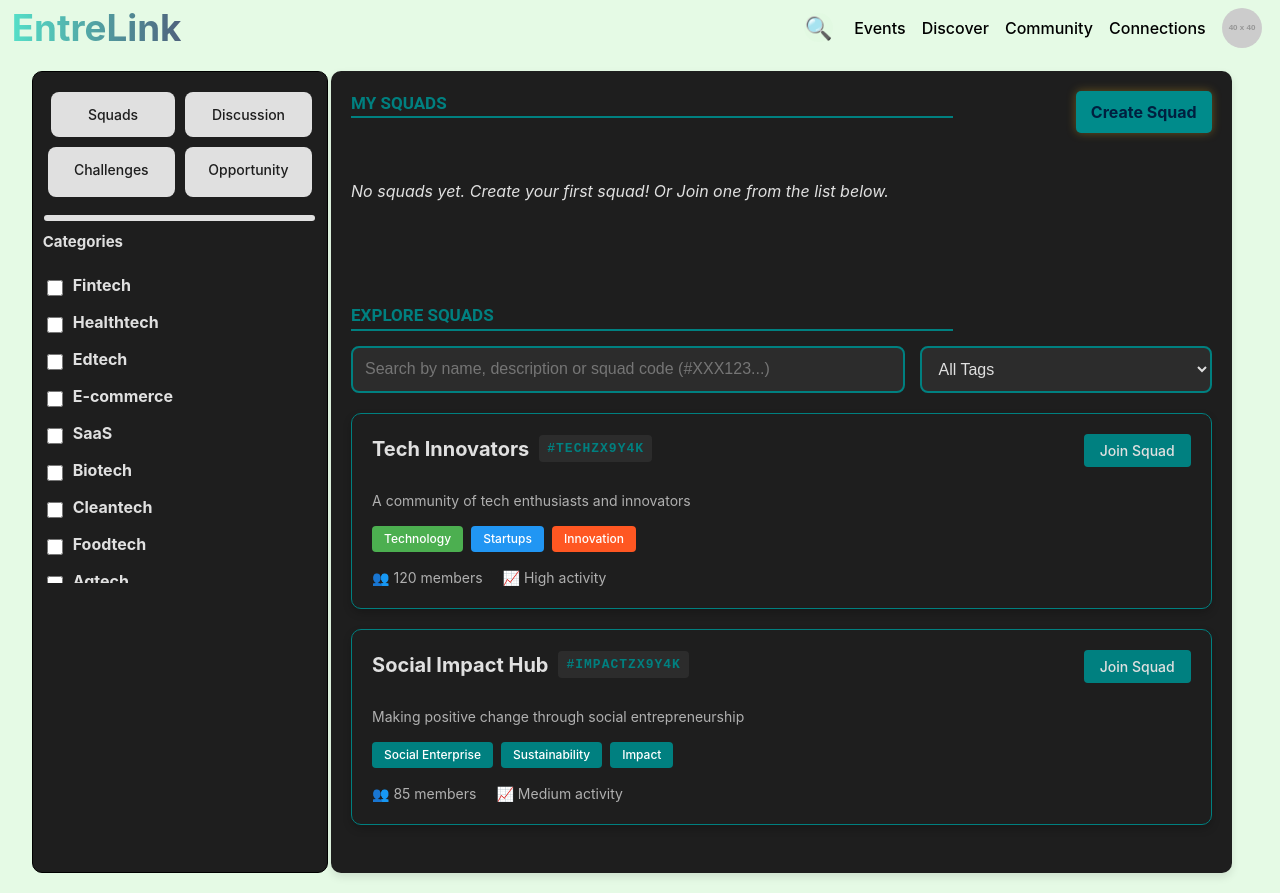
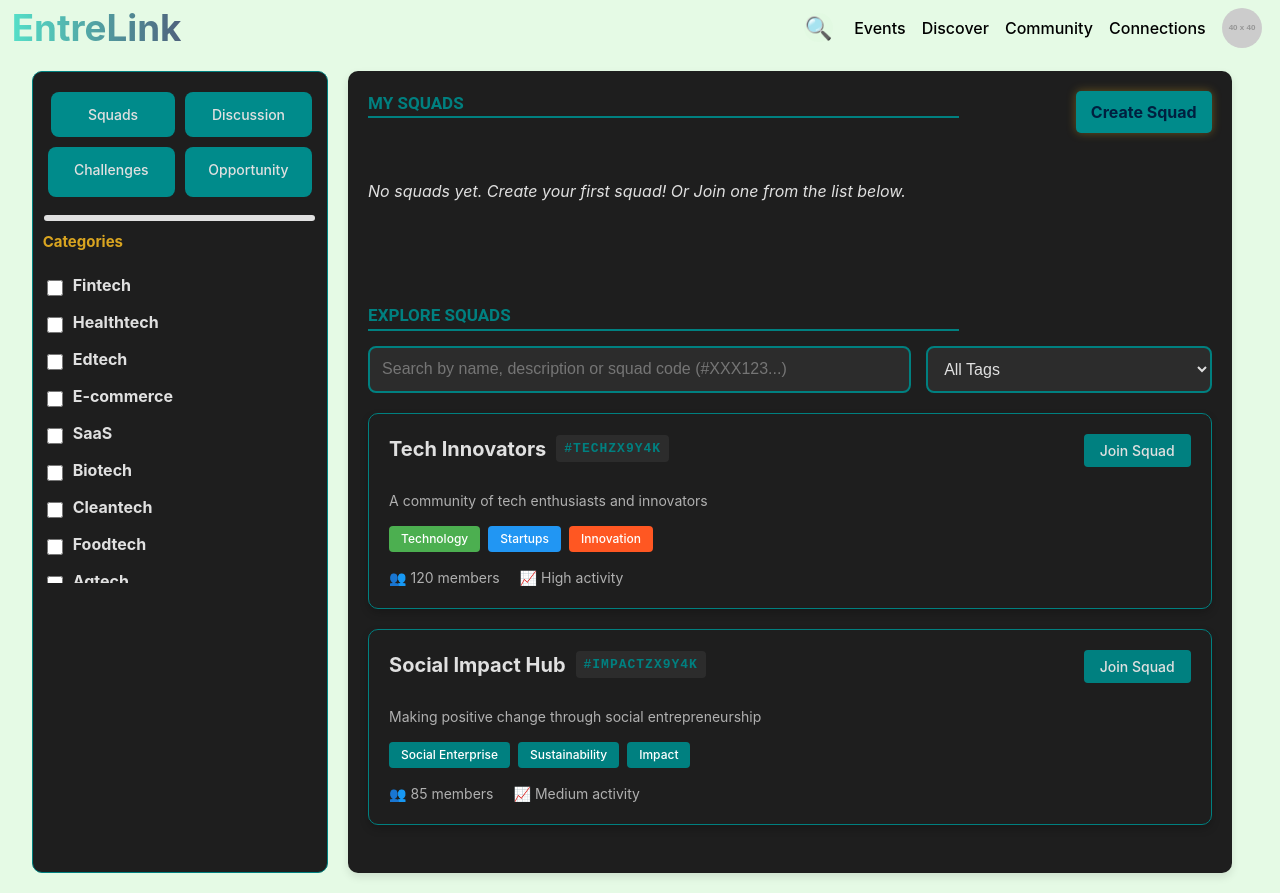
Before and after one commit to AnasFaaiz/EntreLink, a React (Vite) app in the folder client/: page /EntreLink/Community in a window 1280 px wide. Built offline with nearby package versions, Linux system fonts and the light colour scheme.

Commit message:
updated community pages

```diff
--- a/client/src/components/Community/Category.jsx
+++ b/client/src/components/Community/Category.jsx
@@ -2,9 +2,11 @@ import React from 'react';
 import { Link } from 'react-router-dom';
 import { startupFields } from '../Events/CategoryBox';
 import { useState } from 'react';
+import colorPalette from '../colorPalette';
 
 const Category = () => {
   const [selectedFields, setSelectedFields] = useState({});
+  const [hoveredButton, setHoveredButton] = useState(null);
 
   const handleCheckboxChange = (field) => {
     setSelectedFields(prev => ({
@@ -16,10 +18,43 @@ const Category = () => {
   return (
     <div className="container" style={styles.cont}>
       <div className="menu" style={styles.menu}>
-        <Link to="/EntreLink/Community" style={{...styles.button, marginTop: '5px', marginLeft: '3.5px'}}>Squads</Link>
-        <Link to="/EntreLink/Discussion" style={{...styles.button, marginTop: '5px'}}>Discussion</Link>
-        <Link to="/EntreLink/Challenges" style={styles.button}>Challenges</Link>
-        <Link to="/EntreLink/Opportunity" style={styles.button}>Opportunity</Link>
+        <Link to="/EntreLink/Community"
+          style={{...styles.button, marginTop: '5px',
+                marginLeft: '3.5px',
+                backgroundColor: hoveredButton === 'squads' ? colorPalette.accent.gold : colorPalette.accent.teal
+                }}
+                onMouseEnter={() => setHoveredButton('squads')}
+                onMouseLeave={() => setHoveredButton(null)}
+              >
+                  Squads
+        </Link>
+        <Link to="/EntreLink/Discussion"
+          style={{...styles.button,
+             marginTop: '5px',
+             backgroundColor: hoveredButton === 'discussion' ? colorPalette.accent.gold : colorPalette.accent.teal
+             }}
+             onMouseEnter={() => setHoveredButton('discussion')}
+              onMouseLeave={() => setHoveredButton(null)}
+             > Discussion
+        </Link>
+        <Link to="/EntreLink/Challenges"
+          style={{...styles.button,
+              backgroundColor: hoveredButton === 'challenges' ? colorPalette.accent.gold : colorPalette.accent.teal
+            }}
+            onMouseEnter={() => setHoveredButton('challenges')}
+            onMouseLeave={() => setHoveredButton(null)}
+            >
+              Challenges
+        </Link>
+        <Link to="/EntreLink/Opportunity"
+          style={{...styles.button,
+            backgroundColor: hoveredButton === 'opportunity' ? colorPalette.accent.gold : colorPalette.accent.teal
+          }}
+          onMouseEnter={() => setHoveredButton('opportunity')}
+          onMouseLeave={() => setHoveredButton(null)}
+          >
+            Opportunity
+        </Link>
       </div>
 
       <hr style={{...styles.hr,border: '3px solid #E0E0E0'}} />
@@ -53,8 +88,8 @@ const Category = () => {
 const styles = {
  cont: {
     width: "23vw",
-    border: "1px solid black",
-    backgroundColor: "#1E1E1E",
+    border: `1px solid ${colorPalette.primary.main}`,
+    backgroundColor: colorPalette.background.main,
     borderRadius: "10px",
  },
  menu: {
@@ -63,36 +98,37 @@ const styles = {
   gridTemplateRows: "repeat(2, 1fr)",
   gap: "10px",
   padding: "15px",
-  backgroundColor: "#1E1E1E",
+  backgroundColor: colorPalette.background.main,
   borderRadius: "inherit",
 },
 button: {
   padding: '12px',
   fontSize: '14px',
   cursor: 'pointer',
-  backgroundColor: '#E0E0E0',
+  backgroundColor: colorPalette.accent.teal,
   border: 'none',
   borderRadius: '8px',
   textAlign: 'center',
   textDecoration: 'none',
-  color: '#1E1E1E',
-  transition: 'transform 0.2s ease',
+  color: colorPalette.text.light,
+  transition: 'background-color 0.3s ease',
   '&:hover': {
     transform: 'scale(1.05)',
-    backgroundColor: '#CCCCCC',
+    backgroundColor: colorPalette.accent.gold,
+    boxShadow: `0px 0px 10px ${colorPalette.utility.highlight}`,
   }
 },
  hr: {
     width: "90%",
     margin: "3px auto",
-    border: "1px solid #E0E0E0",
+    border: `1px solid ${colorPalette.primary.main}`,
     borderRadius: "50px",
  },
  catTitle: {
   fontSize: "15px",
   position: "relative",
   margin: "10px",
-  color: "#E0E0E0",
+  color: colorPalette.accent.gold,
 
  },
  verticalLine: {
@@ -100,8 +136,8 @@ button: {
   top: "12%",
   left: "14%",
   height: "11%",
-  backgroundColor: "#E0E0E0",
-  border: "0.2px solid #E0E0E0",
+  backgroundColor: colorPalette.primary.main,
+  border: `0.2px solid ${colorPalette.primary.main}`,
 },
 
 
@@ -122,21 +158,22 @@ categoryList: {
 categoryItem: {
   display: 'flex',
   alignItems: 'center',
-  color: '#E0E0E0',
+  color: colorPalette.text.light,
   borderRadius: '6px',
   fontSize: '13px',
   cursor: 'pointer',
   transition: 'all 0.2s ease',
   '&:hover': {
-    backgroundColor: '#444444',
+    backgroundColor: colorPalette.background.dark,
     transform: 'translateY(-2px)',
+    boxShadow: `0px 0px 8px ${colorPalette.utility.shadow}`,
   }
 },
 
 checkbox: {
   marginRight: '10px',
   cursor: 'pointer',
-  accentColor: '#E0E0E0',
+  accentColor: colorPalette.accent.teal,
   width: '16px',
   height: '16px'
 },
@@ -144,7 +181,8 @@ checkbox: {
 categoryLabel: {
   cursor: 'pointer',
   flex: 1,
-  userSelect: 'none'
+  userSelect: 'none',
+  color: colorPalette.text.light,
 }
 
 };
--- a/client/src/components/Community/Community-Main.jsx
+++ b/client/src/components/Community/Community-Main.jsx
@@ -101,6 +101,7 @@ const generateUniqueCode = (name) => {
       padding: "20px",
       marginTop: "4%",
       margin: "5",
+      gap: "20px",
     },
     leftColumn: {
       flex: "0.8",
--- a/client/src/components/Community/Opportunity.jsx
+++ b/client/src/components/Community/Opportunity.jsx
@@ -30,12 +30,12 @@ const styles = {
   mainContent: {
     display: "flex",
     // flexDirection: "column",
-    alignItems: "center",
+    alignItems: "flex-start",
     position: "relative",
     minHeight: "calc(100vh - 65px)",
     marginTop: "65px",
     padding: "20px",
-    gap: '10px',
+    gap: '20px',
   },
   Leftside: {
     display: "flex",
--- a/client/src/components/Connections/Connections-Main.jsx
+++ b/client/src/components/Connections/Connections-Main.jsx
@@ -1,6 +1,7 @@
 import React, { useState } from 'react';
 import Navbar from '../Navbar';
 import PersonCard from './PersonCard';
+import colorPalette from '../colorPalette';
 
 const Connections = () => {
   const [isFilterButtonHovered, setIsFilterButtonHovered] = useState(false);
@@ -80,7 +81,7 @@ const styles = {
     padding: '20px',
     marginTop: '6%',
     width: '100vw',
-    backgroundColor: '#rgb(10, 160, 151)',
+    backgroundColor: colorPalette.background.dark,
   },
   searchSection: {
     display: 'flex',
@@ -91,7 +92,7 @@ const styles = {
     flex: 1,
     padding: '12px 20px',
     borderRadius: '8px',
-    border: '1px solid #268217',
+    border: `1px solid ${colorPalette.accent.green}`,
     fontSize: '16px',
     marginRight: '15px',
     backgroundColor: 'white',
@@ -99,21 +100,21 @@ const styles = {
   filterButton: {
     padding: '12px 20px',
     borderRadius: '8px',
-    backgroundColor: '#008B8B',
-    color: '#0D1117',
+    backgroundColor: colorPalette.accent.teal,
+    color: colorPalette.text.dark,
     border: 'none',
     cursor: 'pointer',
-    boxShadow: "0px 0px 10px rgba(218, 165, 32, 0.4)",
+    boxShadow: `0px 0px 10px ${colorPalette.utility.highlight}`,
   },
   filterButtonHover: {
-    backgroundColor: '#DAA520',
-    color: "#121829",
-    boxShadow: "0px 0px 16px rgba(218, 165, 32, 0.8)",
+    backgroundColor: colorPalette.accent.gold,
+    color: colorPalette.text.dark,
+    boxShadow: `0px 0px 16px ${colorPalette.utility.highlight}`,
   },
   section: {
-    backgroundColor: 'rgb(1, 61, 42)',
+    backgroundColor: colorPalette.background.section,
     borderRadius: '12px',
-    boxShadow: '0 4px 12px rgba(0, 0, 0, 0.1)',
+    boxShadow: `0 4px 12px ${colorPalette.utility.shadow}`,
     padding: '25px',
     marginBottom: '15px',
   },
@@ -126,11 +127,11 @@ const styles = {
   sectionTitle: {
     fontSize: '22px',
     fontWeight: 'bold',
-    color: '#DAA520',
+    color: colorPalette.accent.gold,
     margin: 0,
   },
   seeAllLink: {
-    color: '#008080',
+    color: colorPalette.primary.main,
     textDecoration: 'none',
     fontWeight: '600',
   },
--- a/client/src/components/Events/CategoryBox.jsx
+++ b/client/src/components/Events/CategoryBox.jsx
@@ -1,4 +1,5 @@
 import React, { useState } from 'react';
+import colorPalette from '../colorPalette';
 
 export const startupFields = [
   "Fintech", "Healthtech", "Edtech", "E-commerce", "SaaS", "Biotech",
@@ -103,9 +104,9 @@ const CategoryBox = () => {
 const styles = {
   categoryBox: {
     padding: "15px",
-    backgroundColor: "#0aa097",
+    backgroundColor: colorPalette.primary.light,
     borderRadius: "10px",
-    boxShadow: "0 4px 8px rgba(0, 0, 0, 0.1)",
+    boxShadow: `0 4px 8px ${colorPalette.utility.shadow}`,
     width: "250px",
     margin: "auto 10px 20px",
     textAlign: "center",
@@ -124,7 +125,7 @@ const styles = {
     display: "flex",
     justifyContent: "space-between",
     alignItems: "center",
-    color: "#E0E0E0",
+    color: colorPalette.text.light,
   },
   section: {
     // marginBottom: "20px"
@@ -135,7 +136,7 @@ const styles = {
     margin: "0",
     textAlign: "left",
     width: "100%",
-    color: "#004F4F",
+    color: colorPalette.primary.dark,
   },
   listItem: {
     fontSize: "16px",
@@ -146,6 +147,7 @@ const styles = {
   checkbox: {
     marginRight: "10px",
     width: "20%",
+    accentColor: colorPalette.primary.main,
   },
   label: {
     width: "100%",
@@ -155,20 +157,23 @@ const styles = {
     border: "none",
     fontSize: "20px",
     cursor: "pointer",
-    color: "white",
+    color: colorPalette.text.light,
     padding: "5px",
   },
   hr: {
     height: "1px",
     color: "black",
-    backgroundImage: "linear-gradient(90deg, rgba(255, 0, 0, 0), rgba(255, 0, 0, 1) 50%, rgba(255, 0, 0, 0) 100%)",
+    backgroundImage: `linear-gradient(90deg,
+      ${colorPalette.utility.overlay},
+      ${colorPalette.primary.main} 50%,
+      ${colorPalette.utility.overlay} 100%)`,
     border: "none",
  },
  iconButton: {
   marginLeft: "30px",
   padding: "2px 5px",
   fontSize: "20px",
-  backgroundColor: "black",
+  backgroundColor: colorPalette.background.dark,
 },
 };
 
--- a/client/src/components/Events/Eventcard.jsx
+++ b/client/src/components/Events/Eventcard.jsx
@@ -1,5 +1,5 @@
 import React, { useState, useEffect } from "react";
-
+import colorPalette from "../colorPalette";
 // filepath: /d:/00-Projects/EntreLink-1/client/src/components/Events/Eventcard.jsx
 const Eventcard = () => {
   const [timeRemaining, setTimeRemaining] = useState({ days: 0, hours: 0 });
@@ -61,9 +61,9 @@ const styles = {
     width: "95%",
     margin: "5px",
     marginBottom: "10px",
-    border: "1px solid black",
+    border: colorPalette.background.dark,
     borderRadius: "10px",
-    backgroundColor: "#F2F2F2",
+    backgroundColor: colorPalette.background.main,
     display: "fixed",
     position: "relative",
     // left: "24%",
@@ -72,9 +72,9 @@ const styles = {
   card: {
     display: "flex",
     width: "100%",
-    border: "1px solid black",
+    border: `1px solid ${colorPalette.text.dark}`,
     borderRadius: "10px",
-    backgroundColor: "#020149",
+    backgroundColor: colorPalette.background.section,
     overflow: "hidden",
     padding: '15px',
   },
@@ -98,7 +98,7 @@ const styles = {
     fontWeight: "bold",
     margin: "0",
     width: "100%",
-    color: "#E0E0E0",
+    color: colorPalette.text.light,
   },
   descriptionAndCountdown: {
     display: "flex",
@@ -111,7 +111,7 @@ const styles = {
     fontSize: "16px",
     flex: "1",
     width: "35vw",
-    color: "grey",
+    color: colorPalette.text.muted,
   },
   countdownContainer: {
     display: "flex",
@@ -123,20 +123,22 @@ const styles = {
     flexDirection: "column",
     alignItems: "center",
     padding: "5px",
-    border: "1px solid black",
+    border: `1px solid ${colorPalette.text.dark}`,
     borderRadius: "5px",
-    backgroundColor: "#f0f0f0",
+    backgroundColor: colorPalette.background.dark,
   },
   countdownNumber: {
     fontSize: "20px",
     fontWeight: "bold",
+    color: colorPalette.text.light,
   },
   countdownLabel: {
     fontSize: "12px",
+    color: colorPalette.text.muted,
   },
   maps: {
     fontSize: "14px",
-    color: "blue",
+    color: colorPalette.primary.light,
     textDecoration: "none",
     position: "absolute",
     right: "0",
@@ -146,7 +148,7 @@ const styles = {
     margin: "0",
     padding: "0",
     width: "70%",
-    color: "white",
+    color: colorPalette.text.light,
   },
   addressRegisterButton: {
     display: "flex",
@@ -157,9 +159,13 @@ const styles = {
   registerButton: {
     padding: "5px",
     borderRadius: "5px",
-    border: "1px solid black",
-    backgroundColor: "green",
+    backgroundColor: colorPalette.accent.green,
+    color: colorPalette.text.light,
     cursor: "pointer",
+    transition: "background-color 0.2s ease",
+    '&:hover': {
+      backgroundColor: colorPalette.primary.main,
+    }
   },
 };
 
--- a/client/src/components/Events/Events-Main.jsx
+++ b/client/src/components/Events/Events-Main.jsx
@@ -4,6 +4,7 @@ import Navbar from '../Navbar';
 import CategoryBox from './CategoryBox';
 import ImagesSlider from './ImageSlider';
 import Eventcard from './Eventcard';
+import colorPalette from '../colorPalette';
 
 const Events = () => {
     const [events, setEvents] = useState([]);
@@ -83,7 +84,7 @@ const Events = () => {
 
 const styles = {
     locations: {
-        color: "black",
+        color: colorPalette.text.dark,
         padding: "10px",
         width: "200px",
         textAlign: "center",
@@ -100,7 +101,7 @@ const styles = {
         padding: "6px",
         paddingBottom: "5px",
         borderRadius: "5px",
-        border: "1px solid #ccc",
+        border: `1px solid ${colorPalette.text.muted}`,
         fontSize: "13px",
         height: "35px",
         marginTop: "9px",
@@ -110,9 +111,9 @@ const styles = {
         alignItems: 'center',
         // padding: '10px 20px',
         borderRadius: '5px',
-        border: '1px solid #ccc',
-        backgroundColor: '#008080', // Teal green hex code
-        color: 'white',
+        border: `1px solid ${colorPalette.text.muted}`,
+        backgroundColor: colorPalette.primary.main,
+        color: colorPalette.text.light,
         cursor: 'pointer',
         fontSize: '16px',
       },
@@ -121,9 +122,9 @@ const styles = {
         alignItems: 'center',
         // padding: '10px 20px',
         borderRadius: '5px',
-        border: '1px solid #ccc',
-        backgroundColor: '#008080', // Teal green hex code
-        color: 'white',
+        border: `1px solid ${colorPalette.text.muted}`,
+        backgroundColor: colorPalette.primary.main,
+        color: colorPalette.text.light,
         cursor: 'pointer',
         fontSize: '16px',
       },
@@ -148,7 +149,7 @@ const styles = {
       hr: {
         height: "1px",
         width: "70%",
-        color: "black",
+        color: colorPalette.text.dark,
         backgroundImage: "linear-gradient(90deg, rgba(255, 0, 0, 1), rgba(255, 0, 0, 0) 100%, rgba(255, 0, 0, 0) 50%)",
         border: "none",
         position: "absolute",
@@ -157,7 +158,7 @@ const styles = {
      },
      label: {
       marginBottom: "0",
-      color: "#127e59",
+      color: colorPalette.accent.green,
      },
      overlay: {
       position: 'fixed',
@@ -165,7 +166,7 @@ const styles = {
       left: 0,
       right: 0,
       bottom: 0,
-      backgroundColor: 'rgba(0, 0, 0, 0.7)',
+      backgroundColor: colorPalette.utility.overlay,
       display: 'flex',
       justifyContent: 'center',
       alignItems: 'center',
@@ -173,17 +174,17 @@ const styles = {
       backdropFilter: 'blur(5px)',
   },
   dialog: {
-    backgroundColor: 'white',
+    backgroundColor: colorPalette.background.main,
     padding: '20px',
     borderRadius: '8px',
     width: '500px',
     maxWidth: '90%',
-    boxShadow: '0 10px 25px rgba(0,0,0,0.2)',
+    boxShadow:  `0 10px 25px ${colorPalette.utility.shadow}`,
     transform: 'translateY(0)',
     animation: 'slideIn 0.3s ease-out',
   },
   dialogTitle: {
-      color: '#008080',
+      color: colorPalette.primary.main,
       marginBottom: '20px',
       textAlign: 'center',
       fontSize: '24px',
@@ -197,7 +198,9 @@ const styles = {
     padding: '8px',
     marginTop: '5px',
     borderRadius: '8px',
-    border: '2px solid #e0e0e0',
+    border: `2px solid ${colorPalette.text.muted}`,
+    backgroundColor: colorPalette.background.dark,
+    color: colorPalette.text.light,
         fontSize: '16px',
         transition: 'border-color 0.3s ease',
         outline: 'none',
@@ -210,12 +213,14 @@ const styles = {
     padding: '8px',
     marginTop: '5px',
     borderRadius: '4px',
-    border: '2px solid #e0e0e0',
+    border: `2px solid ${colorPalette.text.muted}`,
     fontSize: '16px',
     transition: 'border-color 0.3s ease',
     outline: 'none',
     resize: 'vertical',
     minHeight: '120px',
+    backgroundColor: colorPalette.background.dark,
+    color: colorPalette.text.light,
   },
   buttonGroup: {
     display: 'flex',
@@ -224,8 +229,8 @@ const styles = {
     marginTop: '30px',
   },
   submitButton: {
-    backgroundColor: '#008080',
-        color: 'white',
+    backgroundColor: colorPalette.primary.main,
+        color: colorPalette.text.light,
         border: 'none',
         padding: '12px 24px',
         borderRadius: '8px',
@@ -239,8 +244,8 @@ const styles = {
         }
   },
   cancelButton: {
-    backgroundColor: '#666',
-    color: 'white',
+    backgroundColor: colorPalette.background.dark,
+    color: colorPalette.text.light,
     border: 'none',
     padding: '12px 24px',
     borderRadius: '8px',
--- /dev/null
+++ b/client/src/components/colorPalette.jsx
@@ -0,0 +1,38 @@
+const colorPalette = {
+    // Primary Brand Colors
+    primary: {
+      main: '#008080',    // Main teal color
+      dark: '#004040',    // Dark teal for emphasis
+      light: '#00A3A3',   // Light teal for hover states
+    },
+
+    // Background Colors
+    background: {
+      main: '#1E1E1E',    // Main background
+      dark: '#2C2C2C',    // Darker sections
+      section: '#013D2A',  // Section backgrounds (converted from rgb)
+    },
+
+    // Text Colors
+    text: {
+      light: '#E0E0E0',   // Light text for dark backgrounds
+      dark: '#0D1117',    // Dark text for light backgrounds
+      muted: '#A0A0A0',   // Muted text for secondary information
+    },
+
+    // Accent Colors
+    accent: {
+      gold: '#DAA520',    // Gold for highlights and CTAs
+      teal: '#008B8B',    // Teal for interactive elements
+      green: '#268217',   // Green for success states and borders
+    },
+
+    // Utility Colors
+    utility: {
+      overlay: 'rgba(0, 0, 0, 0.75)',  // Modal/dialog overlay
+      shadow: 'rgba(0, 0, 0, 0.1)',    // Box shadows
+      highlight: 'rgba(218, 165, 32, 0.4)',  // Highlight effects
+    }
+  };
+
+  export default colorPalette;
```
Also changed, not shown: client/src/components/Community/Challenges/Challenges.css (+2 -6 lines), client/src/components/Community/Opportunity/JobsList.jsx (line endings or trailing spaces).
